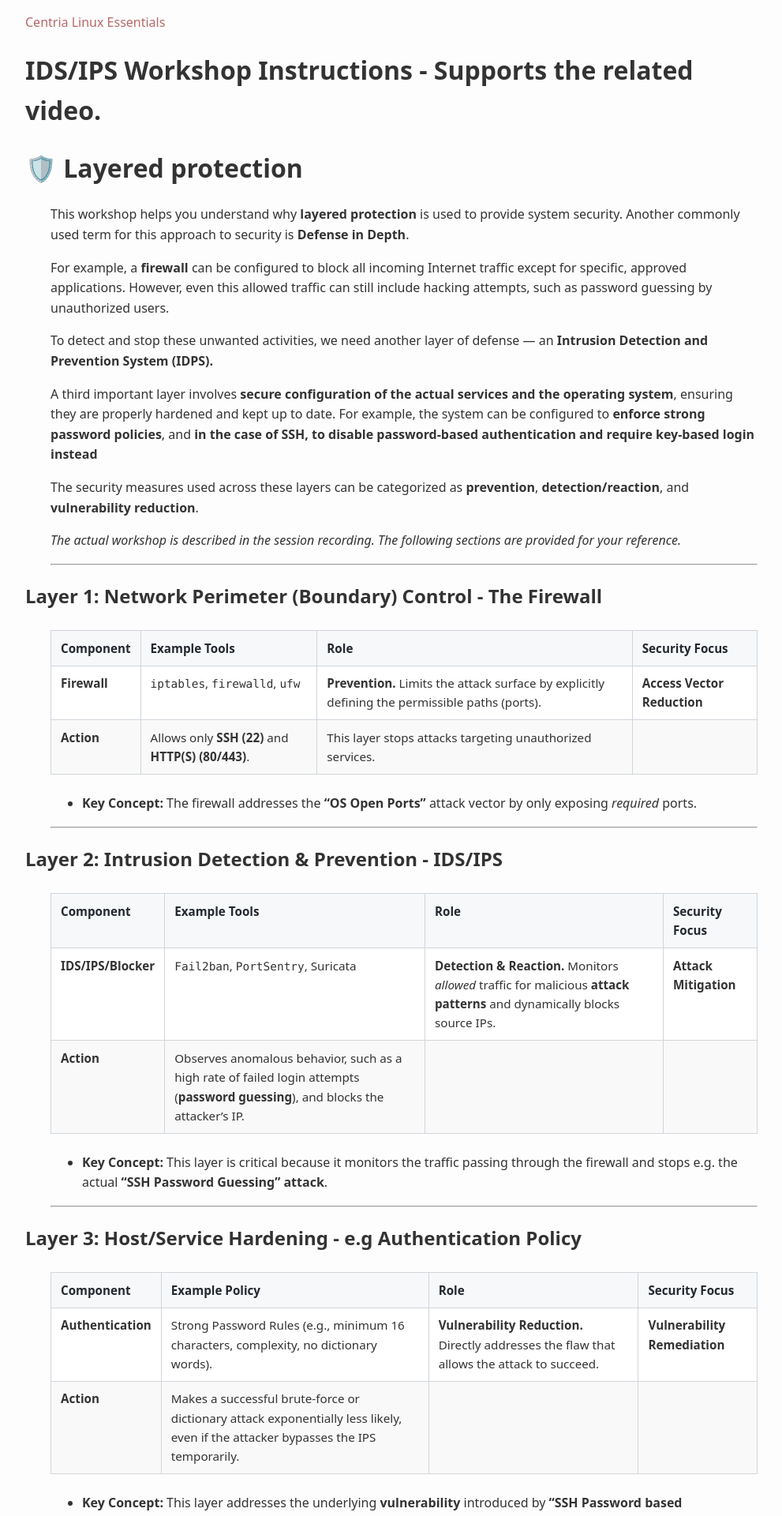
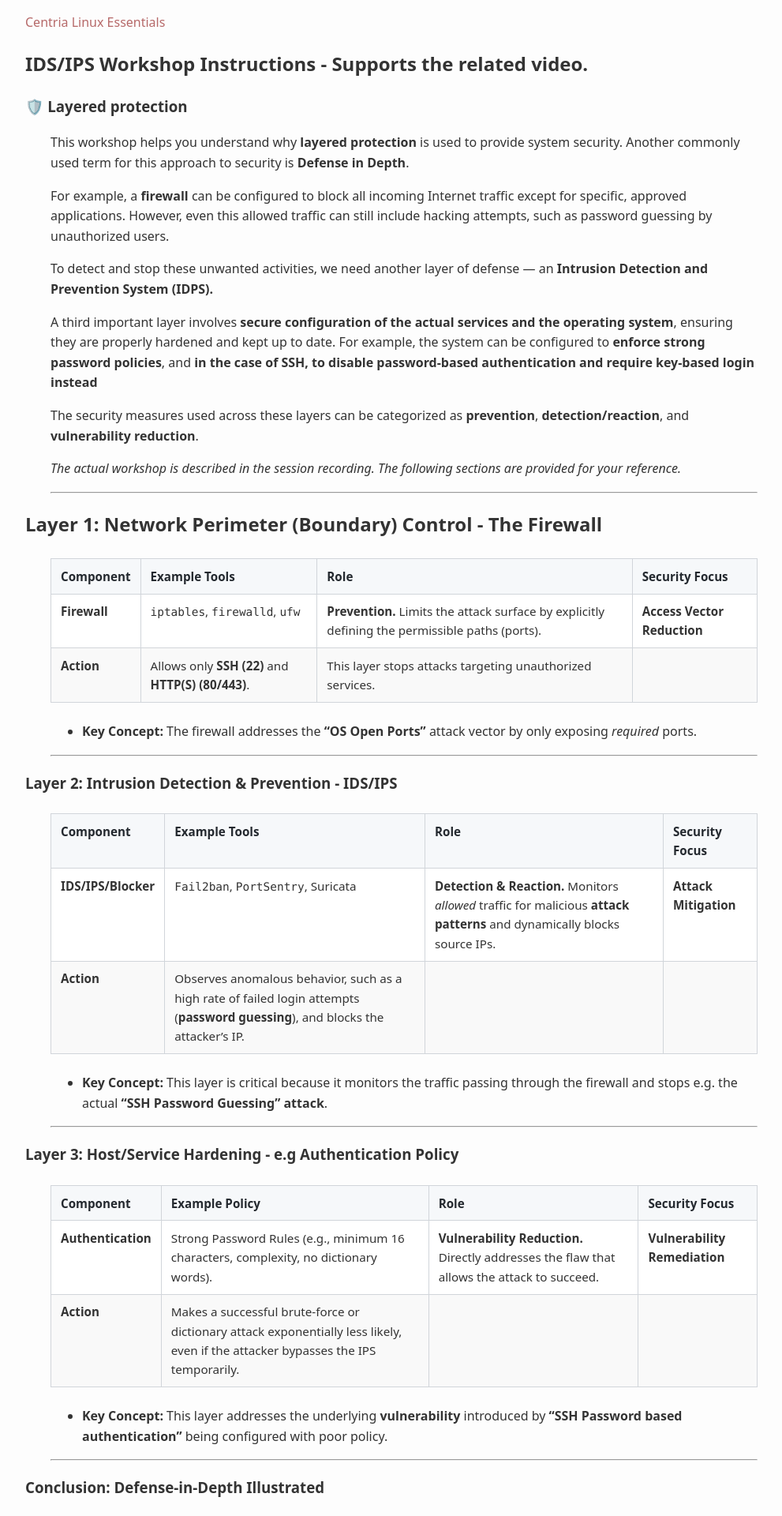
Before and after one commit to averkoc/lx, a Jekyll site: the page built from docs/ws4b.md, in a window 1280 px wide. Shown: the top 1920 px of the page at 79% size, without its empty margins (128-1119 px from the left). Built offline with Jekyll 4.4.1, drawn with Linux system fonts in a browser that asks for light colours.

Commit message:
Update ws4b.md

```diff
--- a/docs/ws4b.md
+++ b/docs/ws4b.md
@@ -3,10 +3,10 @@ title: ""
 layout: default
 ---
 
-# IDS/IPS Workshop Instructions - Supports the related video.
+## IDS/IPS Workshop Instructions - Supports the related video.
 
 
-# 🛡️ Layered protection
+### 🛡️ Layered protection
 
 This workshop helps you understand why **layered protection** is used to provide system security. Another commonly used term for this approach to security is **Defense in Depth**.
 
@@ -33,7 +33,7 @@ _The actual workshop is described in the session recording. The following sectio
 
 ---
 
-## Layer 2: Intrusion Detection & Prevention - IDS/IPS
+### Layer 2: Intrusion Detection & Prevention - IDS/IPS
 
 | Component | Example Tools | Role | Security Focus |
 | :--- | :--- | :--- | :--- |
@@ -44,7 +44,7 @@ _The actual workshop is described in the session recording. The following sectio
 
 ---
 
-## Layer 3: Host/Service Hardening - e.g Authentication Policy
+### Layer 3: Host/Service Hardening - e.g Authentication Policy
 
 | Component | Example Policy | Role | Security Focus |
 | :--- | :--- | :--- | :--- |
@@ -55,7 +55,7 @@ _The actual workshop is described in the session recording. The following sectio
 
 ---
 
-## Conclusion: Defense-in-Depth Illustrated
+### Conclusion: Defense-in-Depth Illustrated
 
 Your workshop successfully demonstrates that a single security control is not enough.
 
@@ -69,13 +69,13 @@ The combined effect of these three independent layers provides **resilience** an
 
 ----
 
-## 🛠️ Linux Hardening Command Summary
+### 🛠️ Linux Hardening Command Summary
 
 This cheat sheet covers the most essential commands for configuring the **UFW** (Uncomplicated Firewall) and **Fail2ban** (Intrusion Prevention) layers of protection.
 
 ---
 <a id="ufw"></a>
-### 🛡️ UFW (Uncomplicated Firewall)
+#### 🛡️ UFW (Uncomplicated Firewall)
 
 UFW controls network access to the server, implementing the **Network Perimeter** layer.
 
@@ -91,7 +91,7 @@ UFW controls network access to the server, implementing the **Network Perimeter*
 
 ---
 <a id="fail2ban"></a>
-### 🚨 Fail2ban (Intrusion Prevention)
+#### 🚨 Fail2ban (Intrusion Prevention)
 
 Fail2ban monitors logs for attack patterns (like password guessing) and dynamically blocks malicious IPs using the firewall (UFW), implementing the **Detection & Reaction** layer.
 
@@ -109,5 +109,5 @@ Fail2ban monitors logs for attack patterns (like password guessing) and dynamica
 * The main configuration file is typically `/etc/fail2ban/jail.conf`, but you should use **`/etc/fail2ban/jail.local`** for any custom overrides (like changing the `bantime` or `maxretry`) to avoid issues during software updates.
 
 ---
-### Defence-in-Depth Example
+#### Defence-in-Depth Example
 <img width="902" height="950" alt="image" src="https://github.com/user-attachments/assets/b39df6ca-dee4-445f-bada-b0690508f0de" />
```
